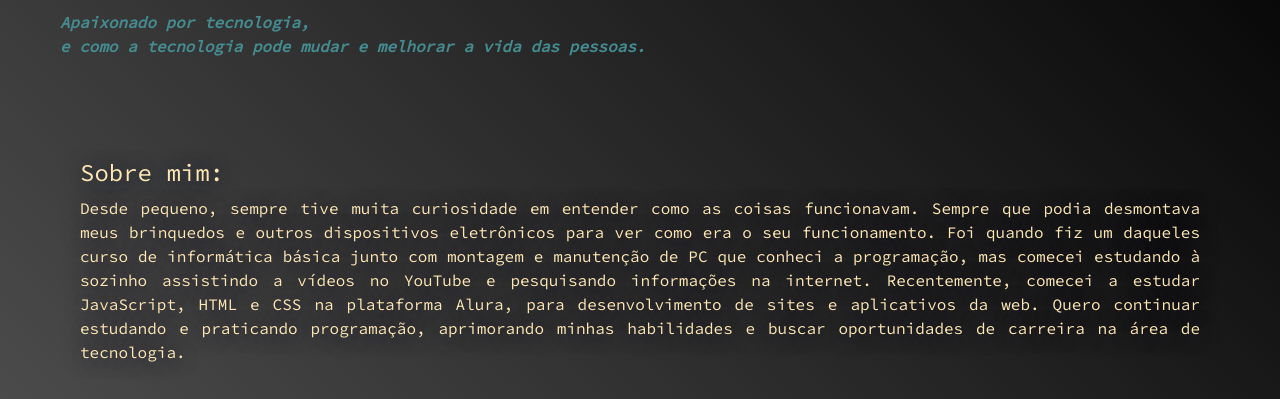
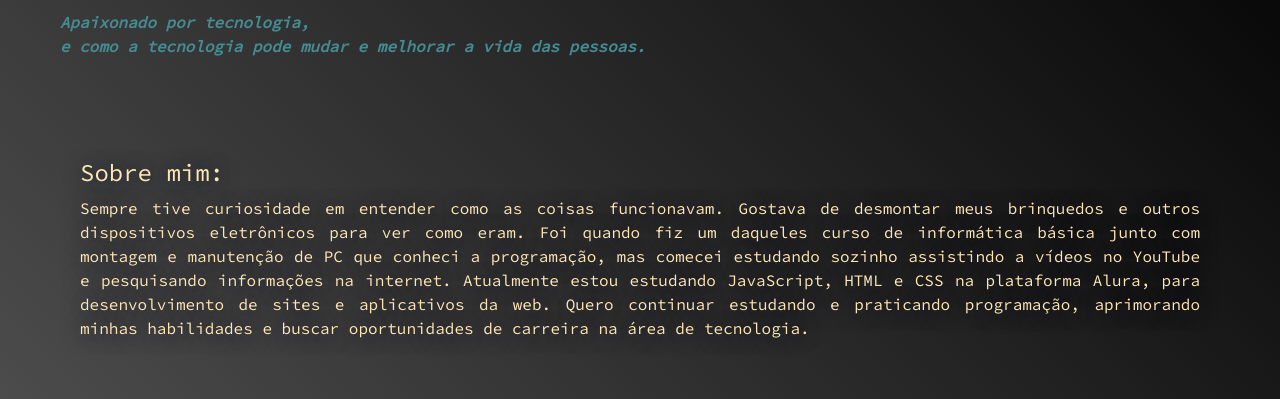
Before and after one commit to MZubk/Portfolio-old, a plain HTML site: page index.html in a window 1280 px wide. Shown: the part 329-728 px from the top of the page. Drawn offline with nearby package versions, Linux system fonts and the light colour scheme.

Commit message:
Adição de novos arquivos e correções

```diff
--- a/css/style.css
+++ b/css/style.css
@@ -103,3 +103,12 @@ footer {
     font-size: 11p;
     margin: 20px 0 0;
 }
+
+@media screen and (max-device-width: 480px) {
+
+    .sobre {
+        text-align: left;
+        margin: 2.6rem 1.8rem;
+
+    }
+}
--- a/index.html
+++ b/index.html
@@ -70,14 +70,13 @@
             <!--sobre-->
             <div class="sobre text-sobre">
                 <h4>Sobre mim:</h4>
-                <p>Desde pequeno, sempre tive muita curiosidade em entender como as coisas funcionavam. Sempre que podia
-                    desmontava meus brinquedos e outros dispositivos eletrônicos para ver como era o seu funcionamento.
-                    Foi quando fiz um daqueles curso de informática básica junto com montagem e manutenção de PC que
-                    conheci a programação, mas comecei estudando à sozinho assistindo a vídeos no YouTube e pesquisando
-                    informações na internet. Recentemente, comecei a estudar JavaScript, HTML e CSS na plataforma Alura,
-                    para desenvolvimento de sites e aplicativos da web. Quero continuar estudando e praticando
-                    programação, aprimorando minhas habilidades e buscar oportunidades de carreira na área de
-                    tecnologia.
+                <p>Sempre tive curiosidade em entender como as coisas funcionavam. Gostava de desmontar meus brinquedos
+                    e outros dispositivos eletrônicos para ver como eram. Foi quando fiz um daqueles curso de
+                    informática básica junto com montagem e manutenção de PC que conheci a programação, mas comecei
+                    estudando sozinho assistindo a vídeos no YouTube e pesquisando informações na internet. Atualmente
+                    estou estudando JavaScript, HTML e CSS na plataforma Alura, para desenvolvimento de sites e
+                    aplicativos da web. Quero continuar estudando e praticando programação, aprimorando minhas
+                    habilidades e buscar oportunidades de carreira na área de tecnologia.
                 </p>
 
             </div>
@@ -87,7 +86,7 @@
                 <h5>Contato:</h5>
                 <ul class="contato--link">
                     <li>Github:
-                        <i class="fa fa-github github" aria-hidden="true" style="color: white;"></i>
+                        <i class="fa fa-github github" style="color: white;"></i>
                         <p>github.com/mzubk</p>
                     </li>
                     <li>Email: <i class="fa fa-envelope email"></i>
```
